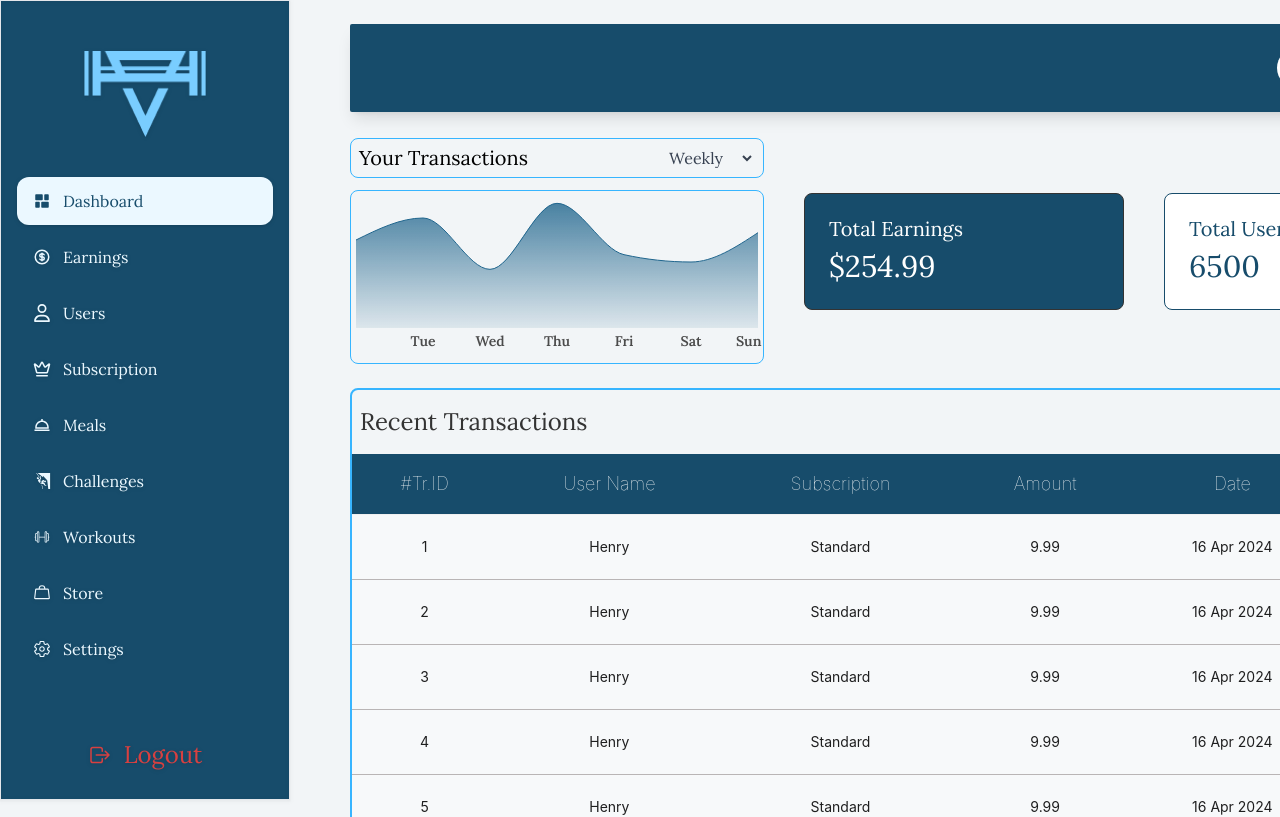
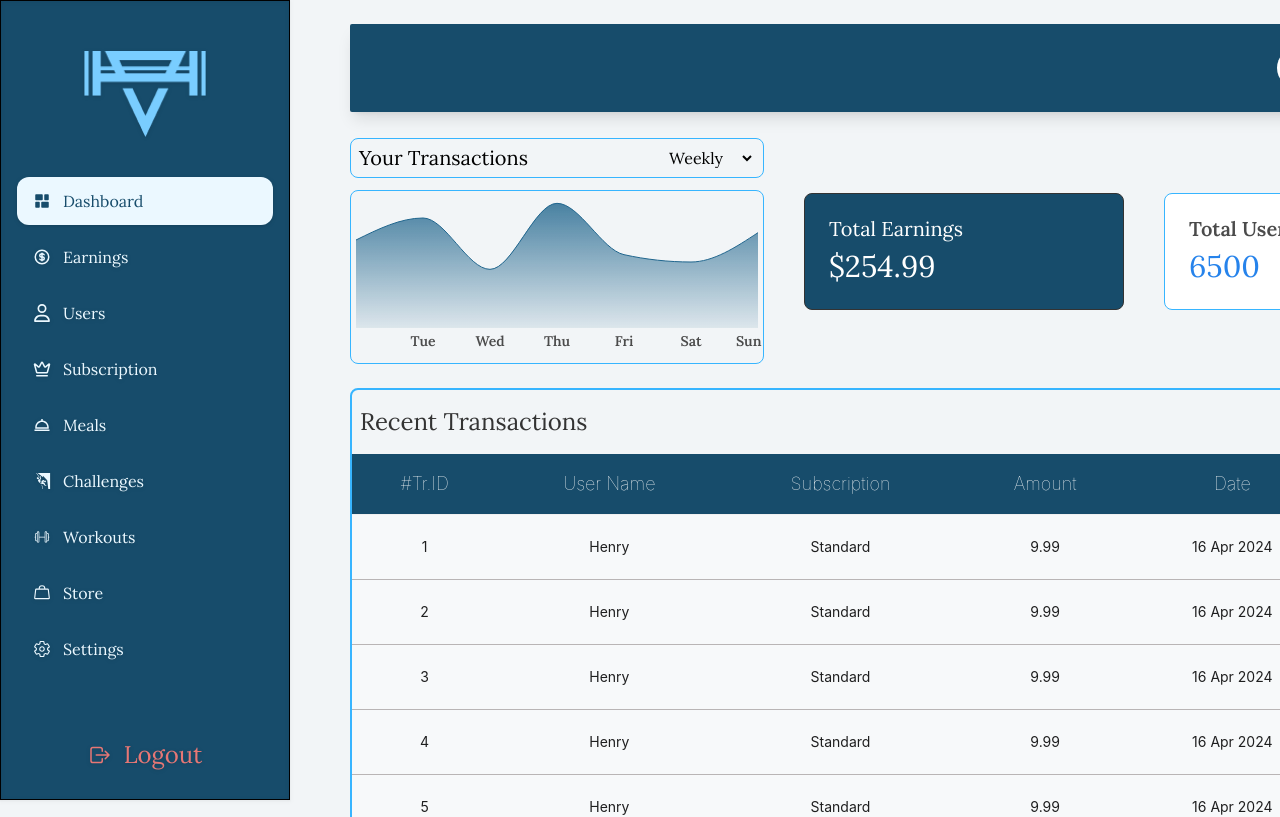
Before and after one commit to BS-Joy/zen-active-admin, a React (Vite) app: page / in a window 1280 px wide. Shown: the top 817 px of the page. Built offline with nearby package versions, Linux system fonts and the light colour scheme.

Commit message:
new color variable in tailwind.config.js, Dashboard home

```diff
--- a/src/layouts/Main/Sidebar.jsx
+++ b/src/layouts/Main/Sidebar.jsx
@@ -145,8 +145,8 @@ const Sidebar = () => {
             onClick={handleLogOut}
             className=" w-full font-semibold px-12 py-3 flex items-center justify-center gap-3 text-md outline-none rounded-full text-2xl"
           >
-            <IoLogOutOutline className="text-[#D84040]" />
-            <span className="text-[#D84040] font-light">Logout</span>
+            <IoLogOutOutline className="text-[#E77775]" />
+            <span className="text-[#E77775] font-light">Logout</span>
           </button>
         </div>
       </div>
--- a/src/pages/Main/DashboardHome/DashboardHome.jsx
+++ b/src/pages/Main/DashboardHome/DashboardHome.jsx
@@ -29,10 +29,10 @@ const DashboardHome = () => {
           </div>
         </div>
 
-        <div className="flex items-center gap-6 border border-[#174C6B] px-[24px] py-[20px] rounded-lg space-y-3 bg-white w-80 text-[#174C6B]">
+        <div className="flex items-center gap-6 border border-lightBlue px-[24px] py-[20px] rounded-lg space-y-3 bg-white w-80 text-[#174C6B]">
           <div className="">
-            <h3 className="text-[20px]">{"Total Users"}</h3>
-            <h3 className="text-[30px] font-extralight">6500</h3>
+            <h3 className="text-[20px] text-gray font-semibold">{"Total Users"}</h3>
+            <h3 className="text-[30px] font-extralight text-[#2683EB]">6500</h3>
           </div>
         </div>
 
--- a/tailwind.config.js
+++ b/tailwind.config.js
@@ -10,6 +10,9 @@ export default {
         red: "#F70300",
         lightGray: '#B0B0B0',
         lightBlueBg: '#F2F5F7',
+        lightBlue: '#37B5FF',
+        darkBlue: '#174C6B',
+        gray: '#4B4B4B'
       },
     },
   },
```
